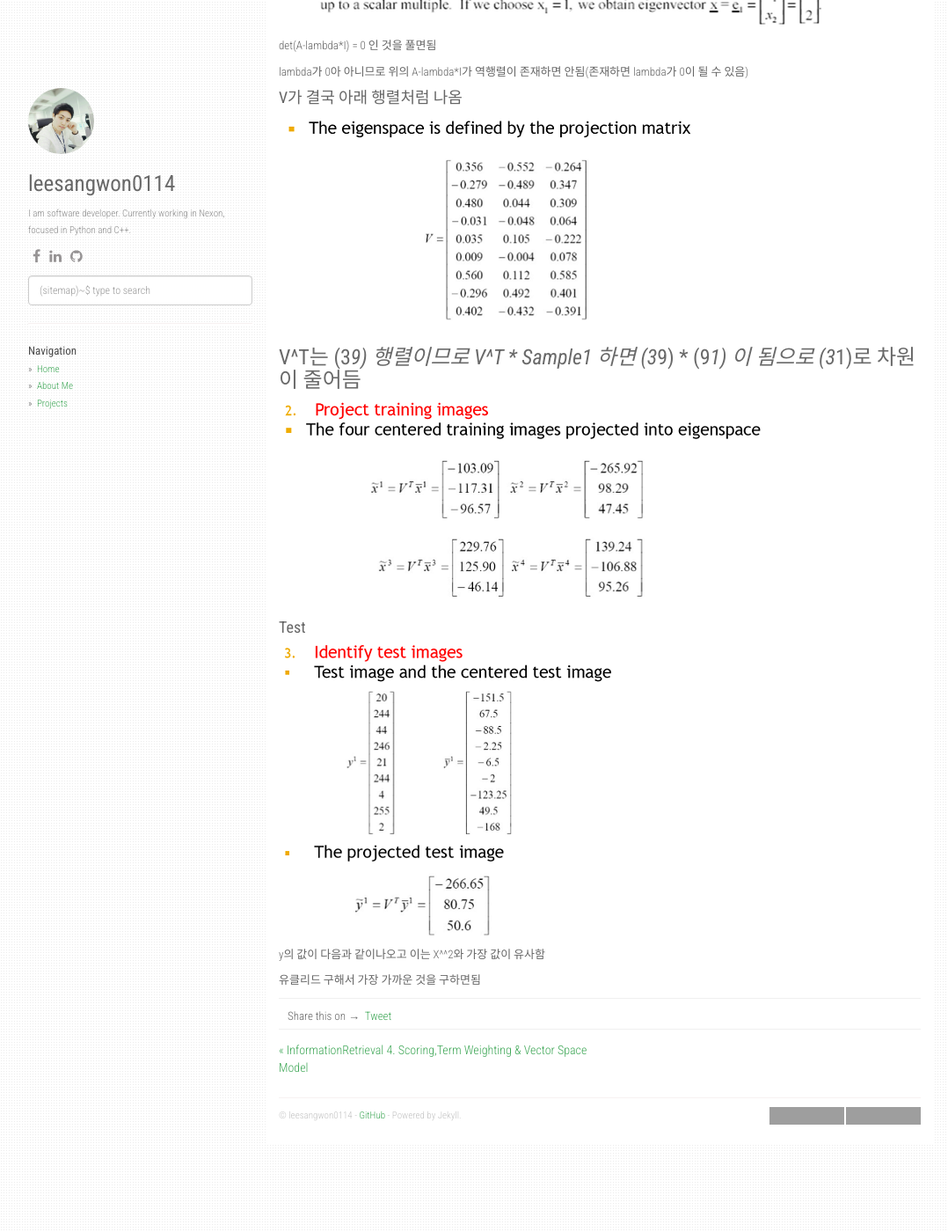
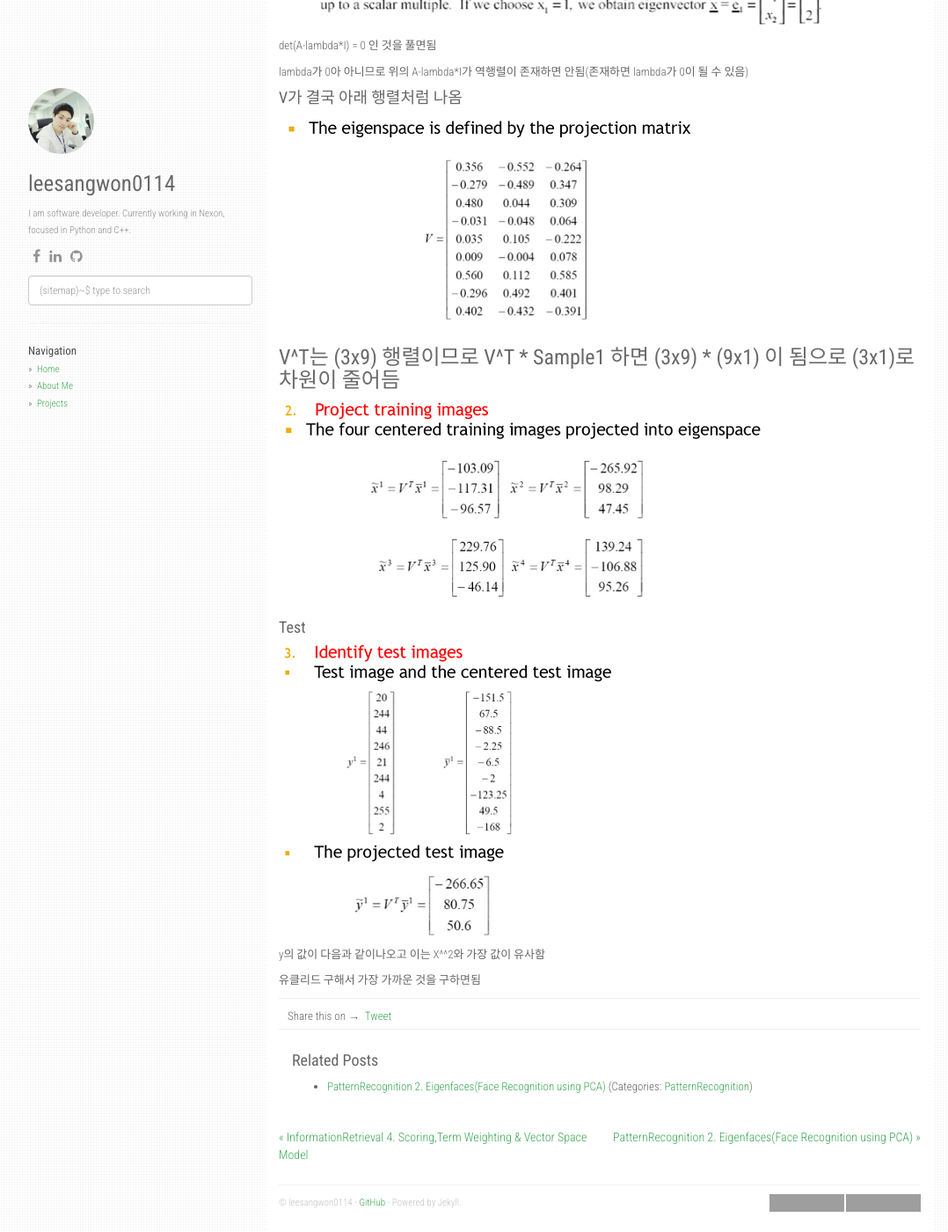
Before and after one commit to leesangwon0114/leesangwon0114.github.io, a Jekyll site: the page built from _posts/2017-12-09-PatternRecognition_PCA.markdown, in a window 1280 px wide and 1400 px high, scrolled down 5749 px. Shown: the whole window at 88% size, without its empty margins (53-1131 px from the left). Built offline with Jekyll 4.4.1, drawn with Linux system fonts in a browser that asks for light colours; nearby versions of some CDN libraries; comment, search, counter and statistics services are not loaded; part of the change alters nothing that is shown; grey boxes are pictures that could not be loaded.

Commit message:
eigenface

```diff
--- /dev/null
+++ b/_posts/2017-12-09-PatternRecognition_Eigenfaces.markdown
@@ -0,0 +1,68 @@
+---
+layout: post
+title:  "PatternRecognition&nbsp;2.&nbsp;Eigenfaces(Face Recognition using PCA)"
+date:   2017-12-08 22:28:15 +0700
+categories: [PatternRecognition]
+---
+
+PCA를 이용해서 얼굴인식하는 과정
+
+### Image Representation
+
+![Alt text](http://leesangwon0114.github.io/static/img/PR/2.1.png)
+
+이미지 matrix를 백터화 시킴
+
+### Average Image and Difference Images
+
+![Alt text](http://leesangwon0114.github.io/static/img/PR/2.2.png)
+
+백터화된 이미지들의 평균을 각각의 image에서 빼줌
+
+### Covariance Matrix를 구함
+
+![Alt text](http://leesangwon0114.github.io/static/img/PR/2.3.png)
+
+여기서 AA^T의 Covariance Matrix를 구해야하지만 N^2*N^2 으로 차원이 너무커 A^TA의 Covariance Matrix를 구함
+
+이 둘 사이에 eigenvalue는 같고 eigenvector만 다른 특성을 이용
+
+![Alt text](http://leesangwon0114.github.io/static/img/PR/2.4.png)
+
+위의 식에서 Avi를 vi'으로 치환해보면 뮤i 가 같음(뮤i = eigenvalue)
+
+
+![Alt text](http://leesangwon0114.github.io/static/img/PR/2.5.png)
+
+### Face Space
+
+![Alt text](http://leesangwon0114.github.io/static/img/PR/2.6.png)
+
+A^TA를 통해 구한 eigenvector 중 k 개를 뽑은 것을 U = Face Space라 부름
+
+### Projection into Face Space
+
+![Alt text](http://leesangwon0114.github.io/static/img/PR/2.7.png)
+
+위에서 구한 Face Space를 통해 차원을 축소하고 Sample과의 거리 중 가장 가까운 것으로 Classification 하면됨
+
+
+---
+### PCA using SVD
+
+SVD - Singular Value Decomposition
+
+행렬 Decomposition 특성을가지고 PCA를 수행할 수 있음
+
+S^2 이 eigen value의 역할을 하는 것이 핵심
+
+![Alt text](http://leesangwon0114.github.io/static/img/PR/2.7.png)
+
+---
+### Limitations of PCA
+
+전체데이터의 분산만 고려되기 때문에 Classification 을 하기에는 부족함
+
+분산이 크다고 feature들을 구별하기 위한 좋은 feature 라고 보장할 수가 없음
+
+**=> LDA(Linear Discriminant Analysis = Fisher Discriminat Analysis(FDA)) 가 나온 배경**
--- a/_posts/2017-12-09-PatternRecognition_PCA.markdown
+++ b/_posts/2017-12-09-PatternRecognition_PCA.markdown
@@ -32,7 +32,7 @@ dimensionality reduction 방법을 사용해 feature를 뽑아낼 수 있음
 
 dimension을 reduction 하는 것이 주목적
 
-![Alt text](http://leesangwon0114.github.io/static/img/PR/1.1.PNG)
+![Alt text](http://leesangwon0114.github.io/static/img/PR/1.1.png)
 
 위의 그림은 2차원을 1차원으로 차원을 축소시킴
 
@@ -164,7 +164,7 @@ lambda가 0아 아니므로 위의 A-lambda*I가 역행렬이 존재하면 안
 
 ![Alt text](http://leesangwon0114.github.io/static/img/PR/1.13.PNG)
 
-### V^T는 (3*9) 행렬이므로 V^T * Sample1 하면 (3*9) * (9*1) 이 됨으로 (3*1)로 차원이 줄어듬
+### V^T는 (3x9) 행렬이므로 V^T * Sample1 하면 (3x9) * (9x1) 이 됨으로 (3x1)로 차원이 줄어듬
 
 ![Alt text](http://leesangwon0114.github.io/static/img/PR/1.14.PNG)
 
```
Also changed, not shown: static/img/PR/2.1.png (added), static/img/PR/2.2.png (added), static/img/PR/2.3.png (added), static/img/PR/2.4.png (added), static/img/PR/2.5.png (added), static/img/PR/2.6.png (added), static/img/PR/2.7.png (added), static/img/PR/2.8.png (added).
